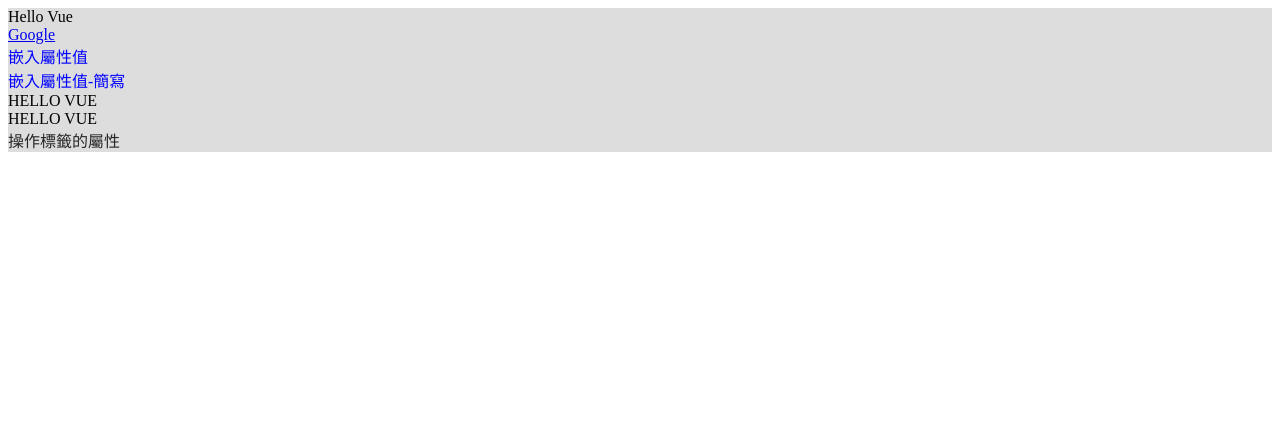
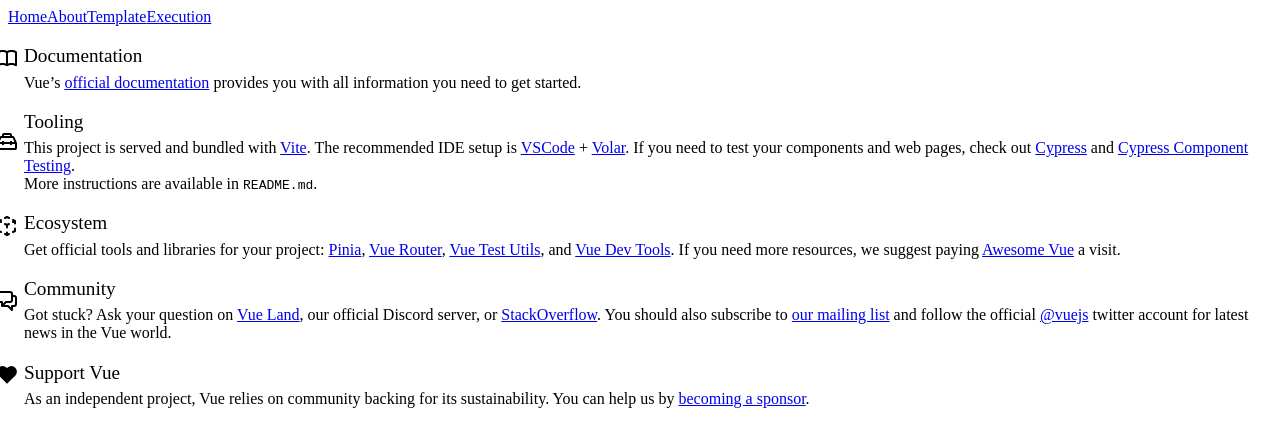
Before and after one commit to weiyann/vue-training, a Vue app: page / in a window 1280 px wide. Shown: the top 446 px of the page. Built offline with nearby package versions, Linux system fonts and the light colour scheme.

Commit message:
vue router practice

```diff
--- a/src/App.vue
+++ b/src/App.vue
@@ -1,42 +1,15 @@
 <script setup>
-let message = "Hello Vue";
-let googleLink = "<a href='https://google.com'>Google</a>";
-let name = "content";
-let checked = false;
+import { RouterLink, RouterView } from "vue-router";
 </script>
 
 <template>
-  <main>
-    <!-- 嵌入純文字 -->
-    <div>{{ message }}</div>
-
-    <!-- 嵌入 HTML 語法 -->
-    <div v-html="googleLink"></div>
-
-    <!-- 嵌入屬性值 -->
-    <div v-bind:class="name">嵌入屬性值</div>
-    <div :class="name">嵌入屬性值-簡寫</div>
-
-    <!-- 透過程式語句產生標籤內文 -->
-    <div v-html="message.toUpperCase()"></div>
-    <div>{{ message.toUpperCase() }}</div>
-
-    <!-- 透過程式語句產生標籤屬性值 -->
-    <div :class="checked ? 'light' : 'dark'">操作標籤的屬性</div>
-  </main>
+  <nav>
+    <RouterLink to="/">Home</RouterLink>
+    <RouterLink to="/about">About</RouterLink>
+    <RouterLink to="/template">Template</RouterLink>
+    <RouterLink to="/execution">Execution</RouterLink>
+  </nav>
+  <RouterView />
 </template>
 
-<style scoped>
-main {
-  background-color: #ddd;
-}
-.content {
-  color: blue;
-}
-.light {
-  color: #888888;
-}
-.dark {
-  color: #262626;
-}
-</style>
+<style scoped></style>
--- a/src/main.js
+++ b/src/main.js
@@ -2,7 +2,13 @@
 import { createApp } from "vue";
 // 載入根組件
 import App from "./App.vue";
+// 引入路由
+import router from "./router";
+
+// import "./assets/main.css";
 // 建立 Vue App 物件
 const app = createApp(App);
+
+app.use(router);
 // 掛載到 HTML 標籤底下
 app.mount("#app");
--- a/src/router/index.js
+++ b/src/router/index.js
@@ -1,23 +1,38 @@
-import { createRouter, createWebHistory } from 'vue-router'
-import HomeView from '../views/HomeView.vue'
+import { createRouter, createWebHistory } from "vue-router";
+import HomeView from "../views/HomeView.vue";
 
 const router = createRouter({
   history: createWebHistory(import.meta.env.BASE_URL),
   routes: [
     {
-      path: '/',
-      name: 'home',
-      component: HomeView
+      path: "/",
+      name: "home",
+      component: HomeView,
     },
     {
-      path: '/about',
-      name: 'about',
+      path: "/about",
+      name: "about",
       // route level code-splitting
       // this generates a separate chunk (About.[hash].js) for this route
       // which is lazy-loaded when the route is visited.
-      component: () => import('../views/AboutView.vue')
-    }
-  ]
-})
+      component: () => import("../views/AboutView.vue"), // dynamic import 動態載入，可以減少初始頁面載入時需要下載的資源量(適合純靜態頁面)
+    },
+    {
+      path: "/template",
+      name: "template",
+      component: () => import("../views/TemplateView.vue"),
+    },
+    {
+      path: "/execution",
+      name: "execution",
+      component: () => import("../views/ExecutionView.vue"),
+    },
+    {
+      path: "/:domain(.*)*",
+      name: "NotFound",
+      component: import("../views/404.vue"),
+    },
+  ],
+});
 
-export default router
+export default router;
--- /dev/null
+++ b/src/views/404.vue
@@ -0,0 +1,5 @@
+<script setup></script>
+<template>
+  <h1>404 Not found</h1>
+</template>
+<style scoped></style>
--- /dev/null
+++ b/src/views/ExecutionView.vue
@@ -0,0 +1,5 @@
+<script setup></script>
+<template>
+  <h1>樣板語法的判斷式與迴圈</h1>
+</template>
+<style scoped></style>
--- /dev/null
+++ b/src/views/TemplateView.vue
@@ -0,0 +1,40 @@
+<script setup>
+let message = "Hello Vue";
+let googleLink = "<a href='https://google.com'>Google</a>";
+let name = "content";
+let checked = false;
+</script>
+<template>
+  <main>
+    <!-- 嵌入純文字 -->
+    <div>{{ message }}</div>
+
+    <!-- 嵌入 HTML 語法 -->
+    <div v-html="googleLink"></div>
+
+    <!-- 嵌入屬性值 -->
+    <div v-bind:class="name">嵌入屬性值</div>
+    <div :class="name">嵌入屬性值-簡寫</div>
+
+    <!-- 透過程式語句產生標籤內文 -->
+    <div v-html="message.toUpperCase()"></div>
+    <div>{{ message.toUpperCase() }}</div>
+
+    <!-- 透過程式語句產生標籤屬性值 -->
+    <div :class="checked ? 'light' : 'dark'">操作標籤的屬性</div>
+  </main>
+</template>
+<style scoped>
+main {
+  background-color: #ddd;
+}
+.content {
+  color: blue;
+}
+.light {
+  color: #888888;
+}
+.dark {
+  color: #262626;
+}
+</style>
```
